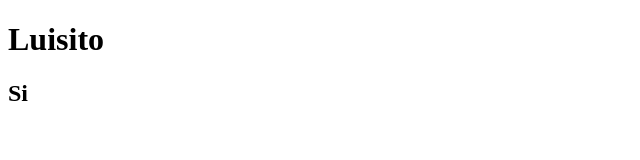
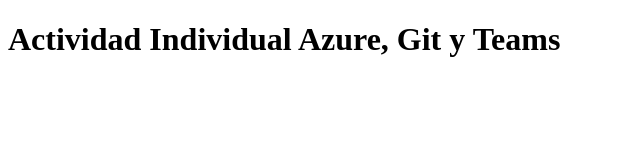
Before and after one commit to charly07Tovar/neryActivity, a plain HTML site: page index.html in a window 1280 px wide. Shown: the whole page, without its empty margins (0-640 px from the left). Drawn offline with Linux system fonts and the light colour scheme.

Commit message:
Modificación de titulos

```diff
--- a/index.html
+++ b/index.html
@@ -3,10 +3,9 @@
 <head>
     <meta charset="UTF-8">
     <meta name="viewport" content="width=device-width, initial-scale=1.0">
-    <title>Ojitos lindos</title>
+    <title>Metodologías para el Desarrollo de Proyecto</title>
 </head>
 <body>
-    <h1>Luisito</h1>
-    <h2>Si</h2>
+    <h1>Actividad Individual Azure, Git y Teams</h1>
 </body>
 </html>
```
